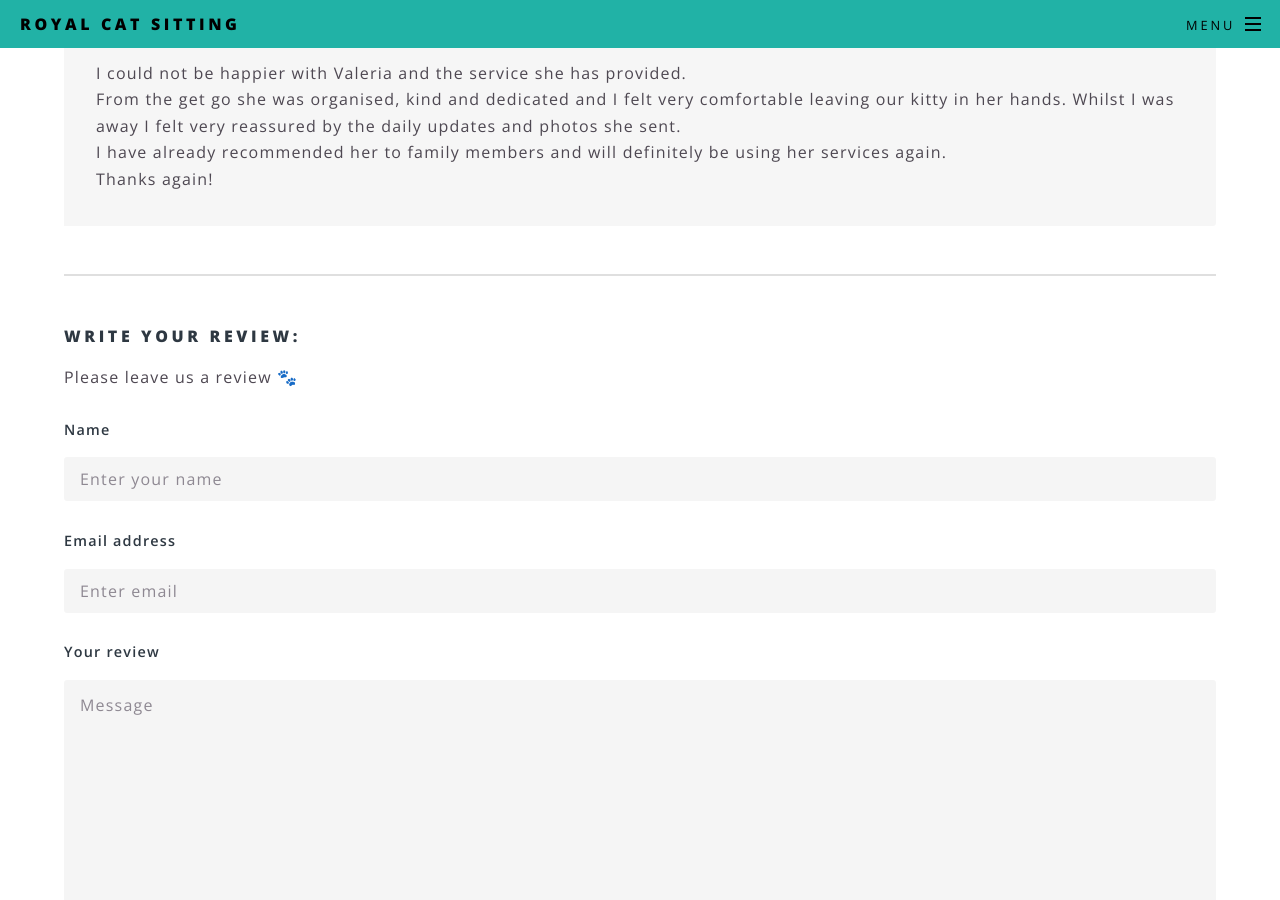
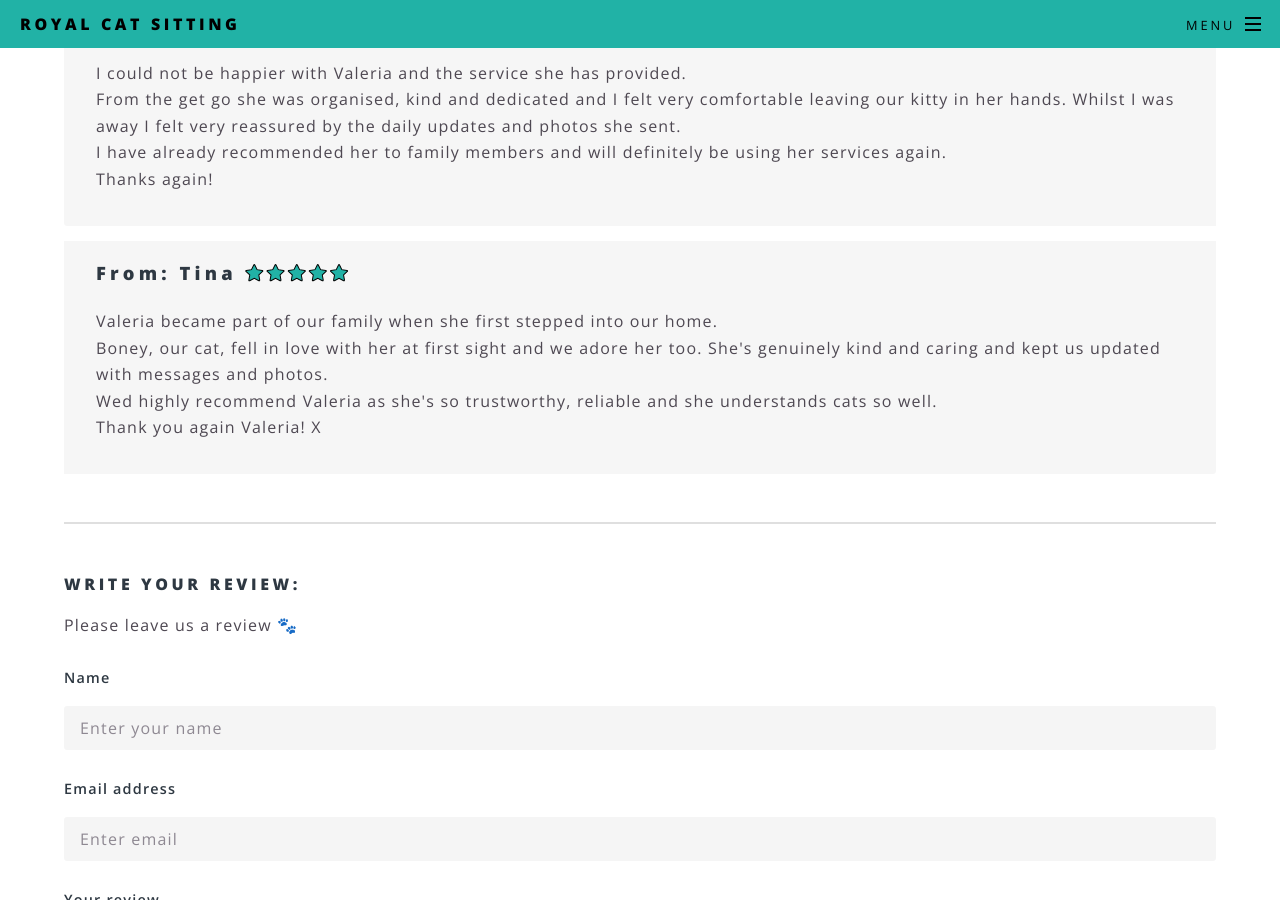
Before and after one commit to royalcatsitting/royalcatsitting.github.io, a Jekyll site: the page built from our_reviews.html, in a window 1280 px wide and 900 px high, scrolled down 1636 px. Built offline with Jekyll 4.4.1, drawn with Linux system fonts in a browser that asks for light colours.

Commit message:
Update our_reviews.html

```diff
--- a/our_reviews.html
+++ b/our_reviews.html
@@ -88,6 +88,17 @@ order: 4
 	</p>
 </li>
 
+<li>
+	<h3 style="text-transform: none;">From: Tina <i class="icon fa-star icon-full"></i><i class="icon fa-star icon-full"></i><i class="icon fa-star icon-full"></i><i class="icon fa-star icon-full"></i><i class="icon fa-star icon-full"></i></h3>
+	<p>
+	Valeria became part of our family when she first stepped into our home.<br />
+	Boney, our cat, fell in love with her at first sight and we adore her too. She's genuinely kind and caring and kept us updated with messages and photos.<br />
+	Wed highly recommend Valeria as she's so trustworthy, reliable and she understands cats so well.<br />
+	Thank you again Valeria! X<br />
+	<!-- <div style="font-size: 10pt; line-height: 0.0em; font-style: italic;">14th June 2023</div> -->
+	</p>
+</li>
+
 			</ul>
 		</div>
 
```
